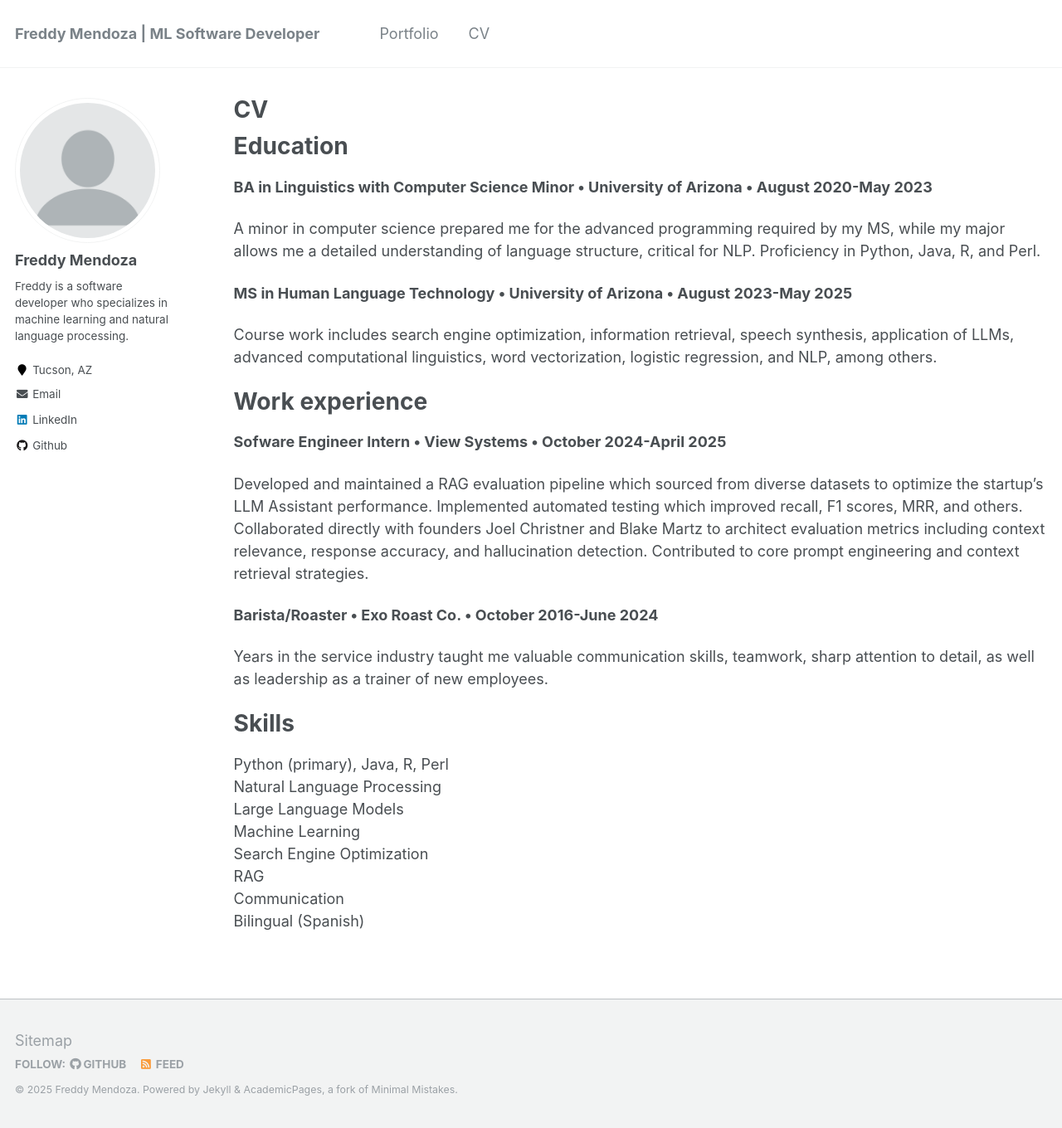
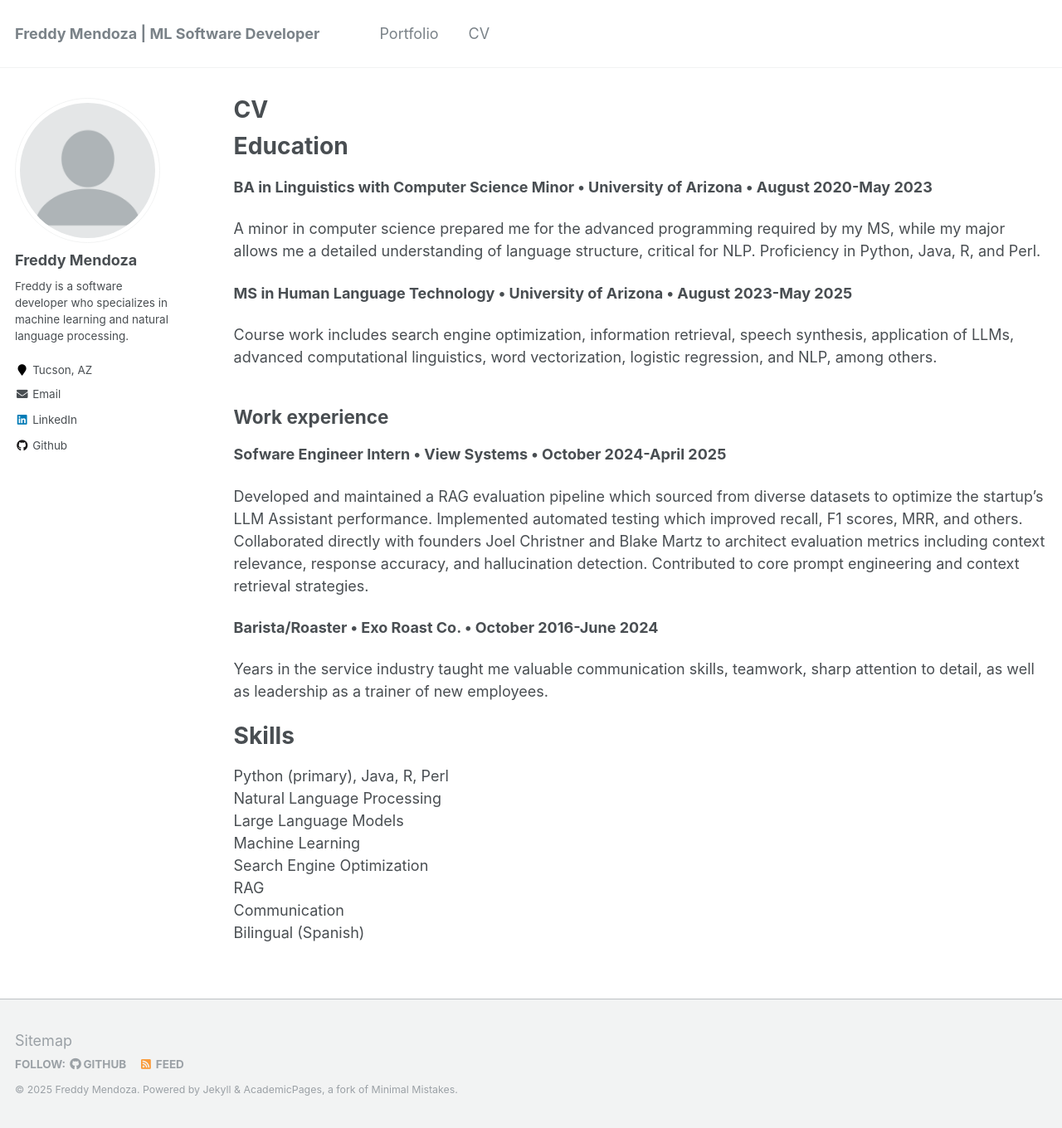
Before and after one commit to fmend/fmend.github.io, a Jekyll site: the page built from _pages/cv.md, in a window 1280 px wide and 1360 px high. Shown: the whole window at 83% size. Built offline with Jekyll 4.4.1, drawn with Linux system fonts in a browser that asks for light colours.

Commit message:
Update cv.md

```diff
--- a/_pages/cv.md
+++ b/_pages/cv.md
@@ -20,7 +20,7 @@ A minor in computer science prepared me for the advanced programming required by
 Course work includes search engine optimization, information retrieval, speech synthesis, application of LLMs, advanced computational linguistics, word vectorization, logistic regression, and NLP, among others.
 
 
-# Work experience
+## Work experience
 
 **Sofware Engineer Intern • View Systems • October 2024-April 2025**
 
```
